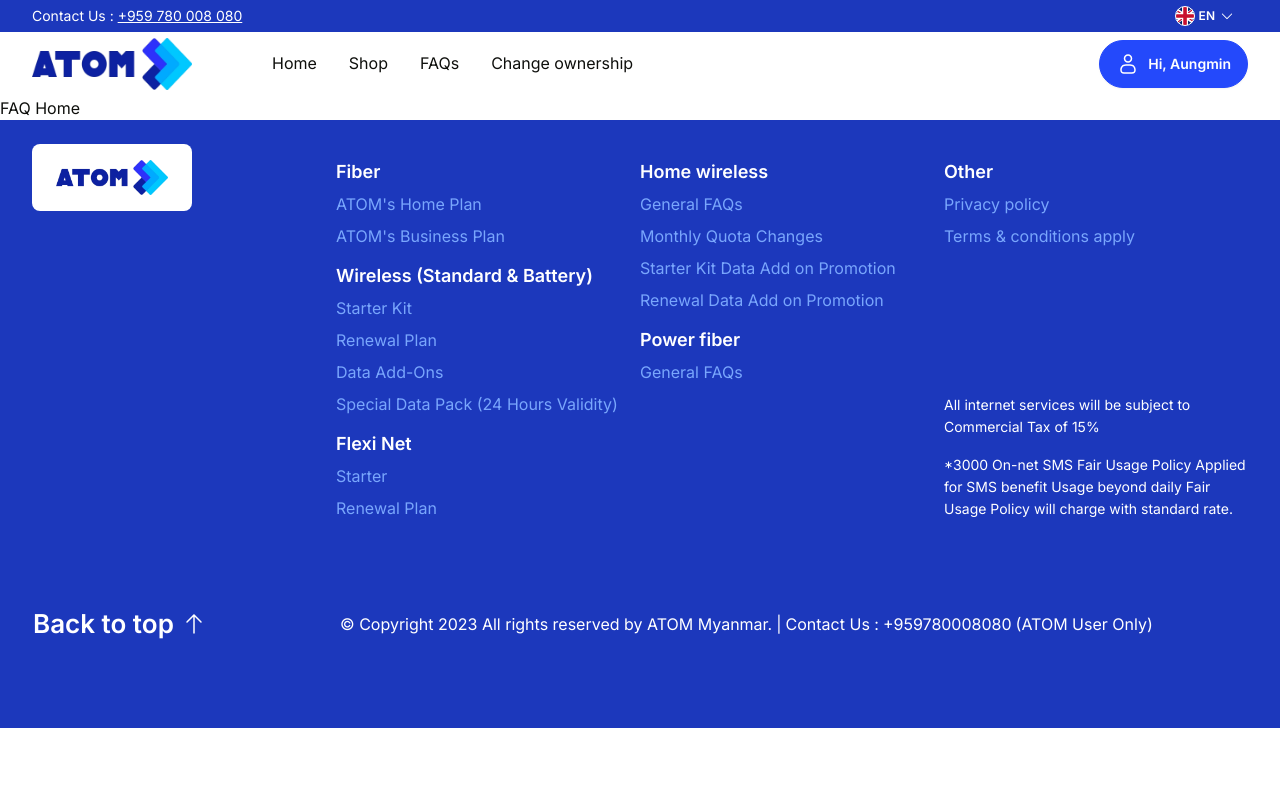
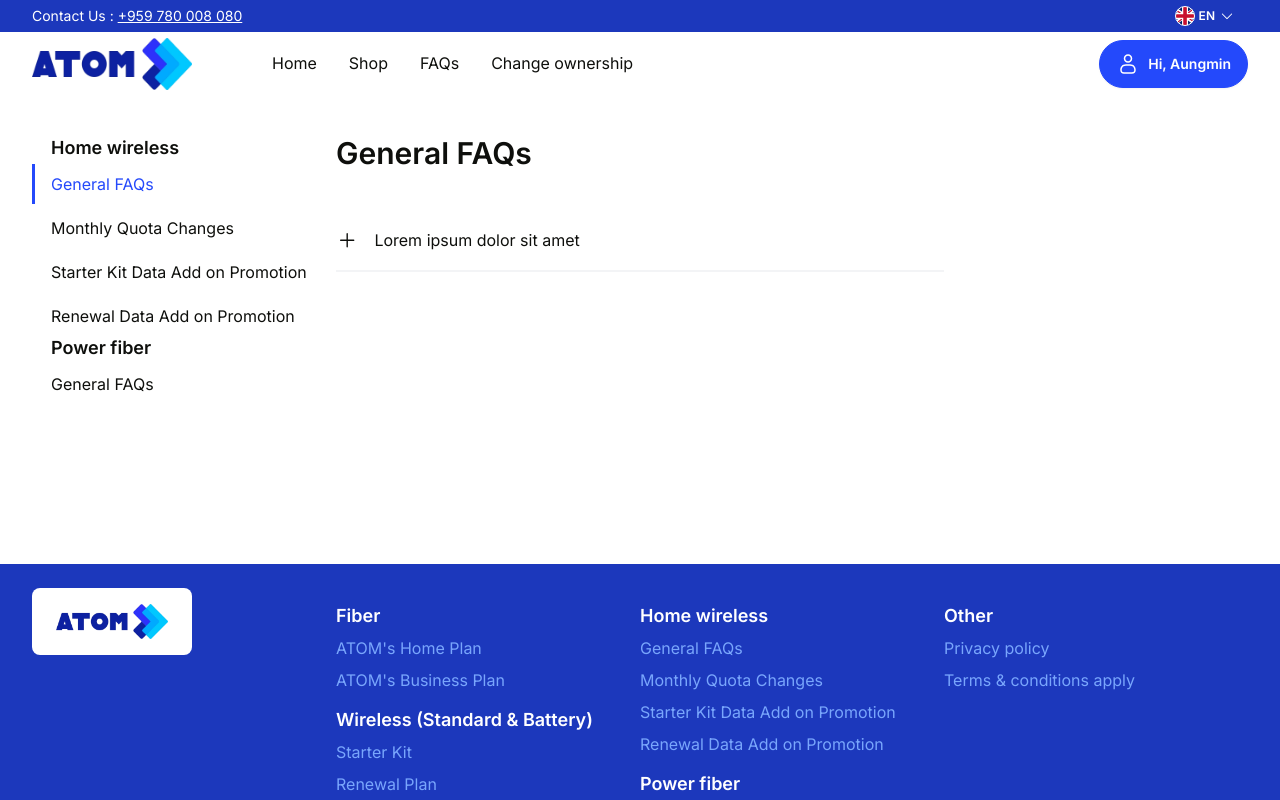
Before and after one commit to atom-freelance/broadband.atom.com.mm, a Nuxt app: page /faq/home_wireless-general_faq in a window 1280 px wide. Shown: the top 800 px of the page. Built offline with nearby package versions, Linux system fonts and the light colour scheme.

Commit message:
feat: accordion component

```diff
--- /dev/null
+++ b/components/Accordion.vue
@@ -0,0 +1,44 @@
+<script setup lang="ts">
+const props = defineProps({
+	title: { type: String, required: true },
+})
+</script>
+
+<template>
+	<div class="collapse rounded-none border-b-2 border-gray-100">
+		<input type="checkbox" />
+
+		<div class="collapse-title flex items-center gap-4 p-0 text-body-large">
+			<Icon name="plus" size="1.4rem" class="icon-off" />
+			<Icon name="minus" size="1.4rem" class="icon-on" />
+
+			<span>{{ props.title }}</span>
+		</div>
+
+		<div class="collapse-content p-0">
+			<slot />
+		</div>
+	</div>
+</template>
+
+<style scoped>
+.icon-on {
+	display: none;
+}
+
+input:hover + .collapse-title {
+	font-weight: 600;
+}
+
+input:checked + .collapse-title {
+	font-weight: 600;
+}
+
+input:checked + .collapse-title > .icon-off {
+	display: none;
+}
+
+input:checked + div > .icon-on {
+	display: block;
+}
+</style>
--- /dev/null
+++ b/pages/faq/[slug].vue
@@ -0,0 +1,44 @@
+<script setup lang="ts">
+const faqPages = FAQLinks
+</script>
+
+<template>
+	<main class="container mb-40 mt-10 grid grid-cols-1 lg:grid-cols-8">
+		<nav class="hidden lg:col-span-2 lg:block">
+			<article v-for="section in faqPages" class="flex flex-col gap-1">
+				<template v-for="link in section">
+					<!-- Render Text when type is label -->
+					<h6
+						v-if="link.type === 'label'"
+						class="border-l-[3px] border-transparent pl-4 text-title-body font-semibold"
+					>
+						{{ link.title }}
+					</h6>
+
+					<!-- Render Link when type is link -->
+					<NuxtLink
+						v-if="link.type === 'link'"
+						:to="link.to"
+						class="block border-l-[3px] border-transparent py-2 pl-4 text-body-large hover:text-interactive-accent"
+						exact-active-class="text-interactive-accent !border-interactive-accent"
+					>
+						{{ link.title }}
+					</NuxtLink>
+				</template>
+			</article>
+		</nav>
+
+		<section class="lg:col-span-4">
+			<h3 class="mb-10 text-title-screen font-semibold">General FAQs</h3>
+
+			<Accordion title="Lorem ipsum dolor sit amet">
+				Lorem ipsum dolor sit amet, consectetur adipisicing elit. Numquam id
+				eos, minima aut rem officiis perspiciatis reiciendis explicabo tempora
+				provident harum accusantium dolorum eum aliquid sed dolorem, et
+				recusandae quasi.
+			</Accordion>
+		</section>
+
+		<aside class="hidden lg:col-span-2 lg:block"></aside>
+	</main>
+</template>
--- a/pages/faq/home_wireless-general_faq.vue
+++ /dev/null
@@ -1,4 +0,0 @@
-<template>
-	FAQ
-	<NuxtLink to="/">Home</NuxtLink>
-</template>
--- a/pages/faq/home_wireless-monthly_quota.vue
+++ /dev/null
@@ -1,4 +0,0 @@
-<template>
-	FAQ
-	<NuxtLink to="/">Home</NuxtLink>
-</template>
--- a/pages/faq/home_wireless-renewal_data.vue
+++ /dev/null
@@ -1,4 +0,0 @@
-<template>
-	FAQ
-	<NuxtLink to="/">Home</NuxtLink>
-</template>
--- a/pages/faq/home_wireless-starter_kit.vue
+++ /dev/null
@@ -1,4 +0,0 @@
-<template>
-	FAQ
-	<NuxtLink to="/">Home</NuxtLink>
-</template>
--- a/pages/faq/power_fiber-general_faq.vue
+++ /dev/null
@@ -1,4 +0,0 @@
-<template>
-	FAQ
-	<NuxtLink to="/">Home</NuxtLink>
-</template>
```
